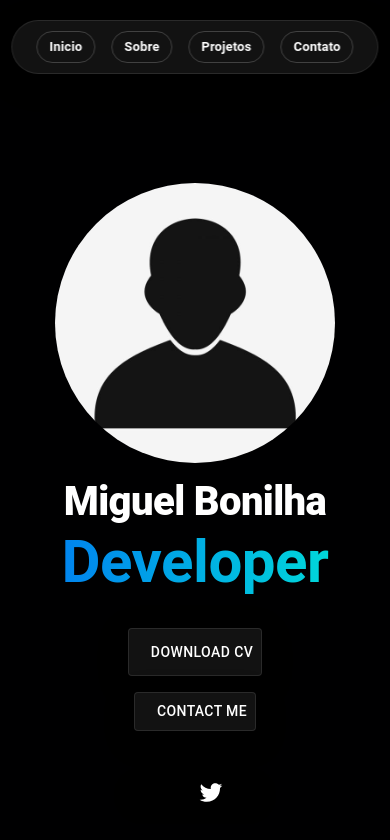
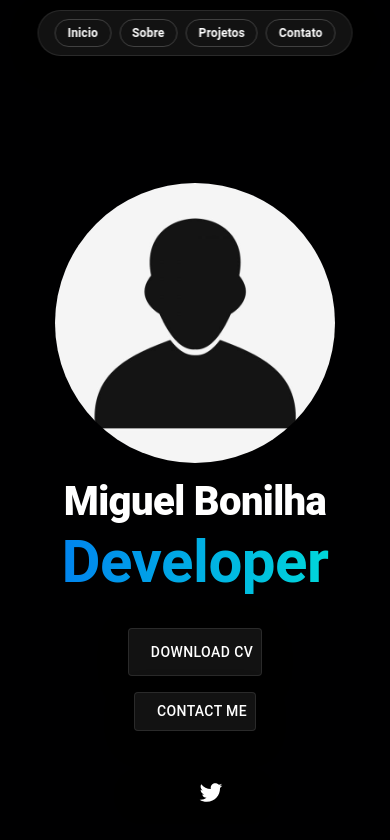
Before and after one commit to MglBonil/portifolio, a React (Vite) app: page / in a window 390 px wide. Shown: the top 840 px of the page. Built offline with nearby package versions, Linux system fonts and the light colour scheme; some icons are missing.

Commit message:
Enhance mobile responsiveness by adding media queries for layout adjustments and updating button font sizes and heights.

```diff
--- a/src/App.tsx
+++ b/src/App.tsx
@@ -35,7 +35,13 @@ const App = () => {
     "&:hover": {
       background: "rgba(30, 30, 30, 0.8)",
       boxShadow: "0 12px 40px rgba(0, 0, 0, 0.35)",
-    }
+    },
+
+    "@media (max-width: 600px)": {
+      gap: "8px",
+      padding: "8px 16px",
+      top: "10px",
+    },
   });
 
   const StyledMediaBar = styled("nav")({
@@ -78,6 +84,8 @@ const App = () => {
             color: "white",
             border: "1px solid rgba(255,255,255,0.2)",
             fontWeight: 600,
+            fontSize: { xs: "0.75rem", md: "0.875rem" },
+            height: { xs: "28px", md: "32px" },
             transition: "all .25s ease",
             "&:hover": {
               backgroundColor: "rgba(255,255,255,0.15)",
@@ -92,6 +100,8 @@ const App = () => {
             color: "white",
             border: "1px solid rgba(255,255,255,0.2)",
             fontWeight: 600,
+            fontSize: { xs: "0.75rem", md: "0.875rem" },
+            height: { xs: "28px", md: "32px" },
             transition: "all .25s ease",
             "&:hover": {
               backgroundColor: "rgba(255,255,255,0.15)",
@@ -107,6 +117,8 @@ const App = () => {
             color: "white",
             border: "1px solid rgba(255,255,255,0.2)",
             fontWeight: 600,
+            fontSize: { xs: "0.75rem", md: "0.875rem" },
+            height: { xs: "28px", md: "32px" },
             transition: "all .25s ease",
             "&:hover": {
               backgroundColor: "rgba(255,255,255,0.15)",
@@ -122,6 +134,8 @@ const App = () => {
             color: "white",
             border: "1px solid rgba(255,255,255,0.2)",
             fontWeight: 600,
+            fontSize: { xs: "0.75rem", md: "0.875rem" },
+            height: { xs: "28px", md: "32px" },
             transition: "all .25s ease",
             "&:hover": {
               backgroundColor: "rgba(255,255,255,0.15)",
```
